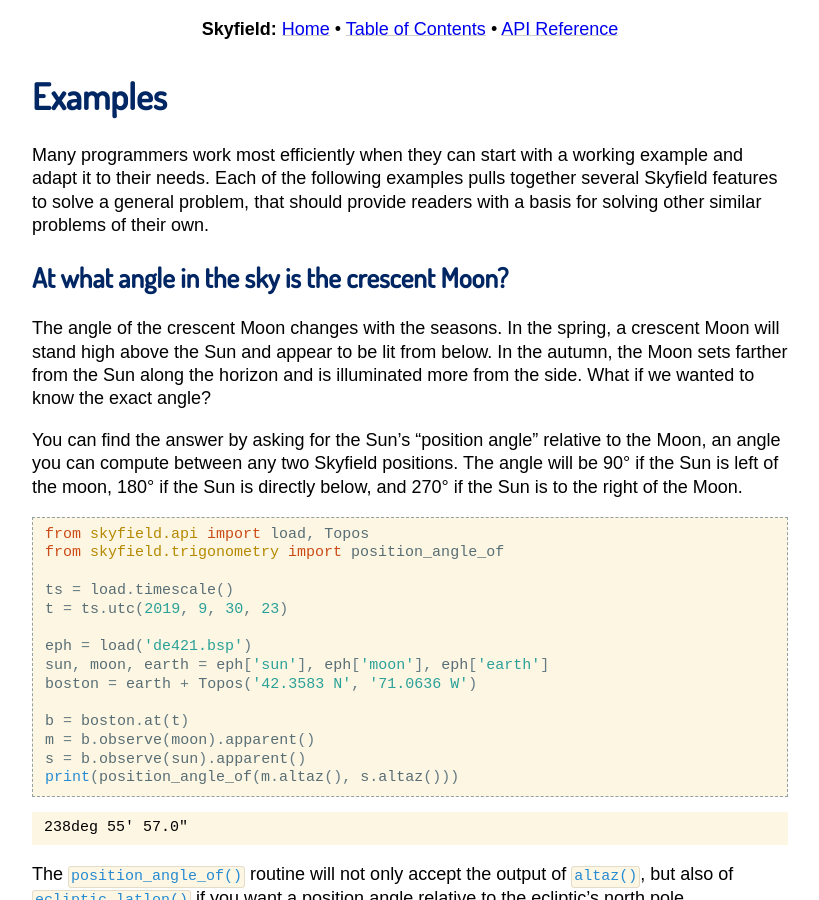
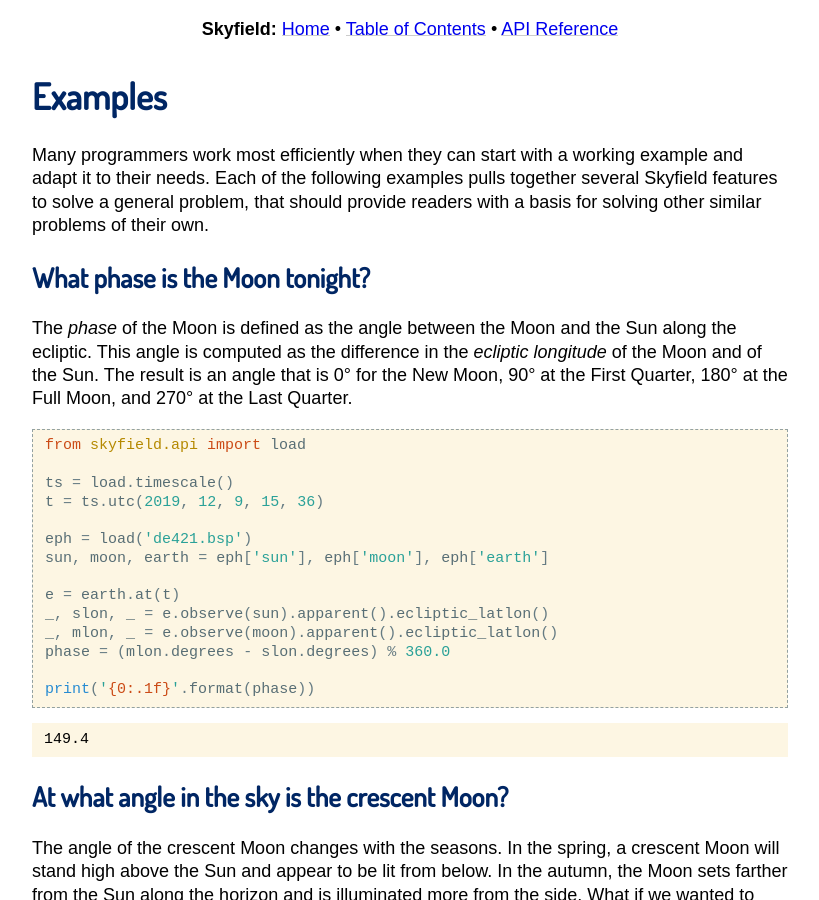
Before and after one commit to skyfielders/python-skyfield, a Sphinx documentation site: the page built from skyfield/documentation/examples.rst, in a window 1280 px wide and 900 px high. Shown: the whole window, without its empty margins (230-1049 px from the left). Built offline with Sphinx 7.4.7, drawn with Linux system fonts in a browser that asks for light colours; some web fonts are replaced; pages that are not in the unit, such as notebooks, are missing from menus.

Commit message:
Fix #303 by showing how to compute Moon phase

```diff
--- a/skyfield/documentation/examples.rst
+++ b/skyfield/documentation/examples.rst
@@ -11,6 +11,39 @@ pulls together several Skyfield features
 to solve a general problem,
 that should provide readers with a basis
 for solving other similar problems of their own.
+
+What phase is the Moon tonight?
+===============================
+
+The *phase* of the Moon is defined
+as the angle between the Moon and the Sun along the ecliptic.
+This angle is computed as the difference in the *ecliptic longitude*
+of the Moon and of the Sun.
+The result is an angle that is 0° for the New Moon,
+90° at the First Quarter,
+180° at the Full Moon,
+and 270° at the Last Quarter.
+
+.. testcode::
+
+    from skyfield.api import load
+
+    ts = load.timescale()
+    t = ts.utc(2019, 12, 9, 15, 36)
+
+    eph = load('de421.bsp')
+    sun, moon, earth = eph['sun'], eph['moon'], eph['earth']
+
+    e = earth.at(t)
+    _, slon, _ = e.observe(sun).apparent().ecliptic_latlon()
+    _, mlon, _ = e.observe(moon).apparent().ecliptic_latlon()
+    phase = (mlon.degrees - slon.degrees) % 360.0
+
+    print('{0:.1f}'.format(phase))
+
+.. testoutput::
+
+    149.4
 
 At what angle in the sky is the crescent Moon?
 ==============================================
```
